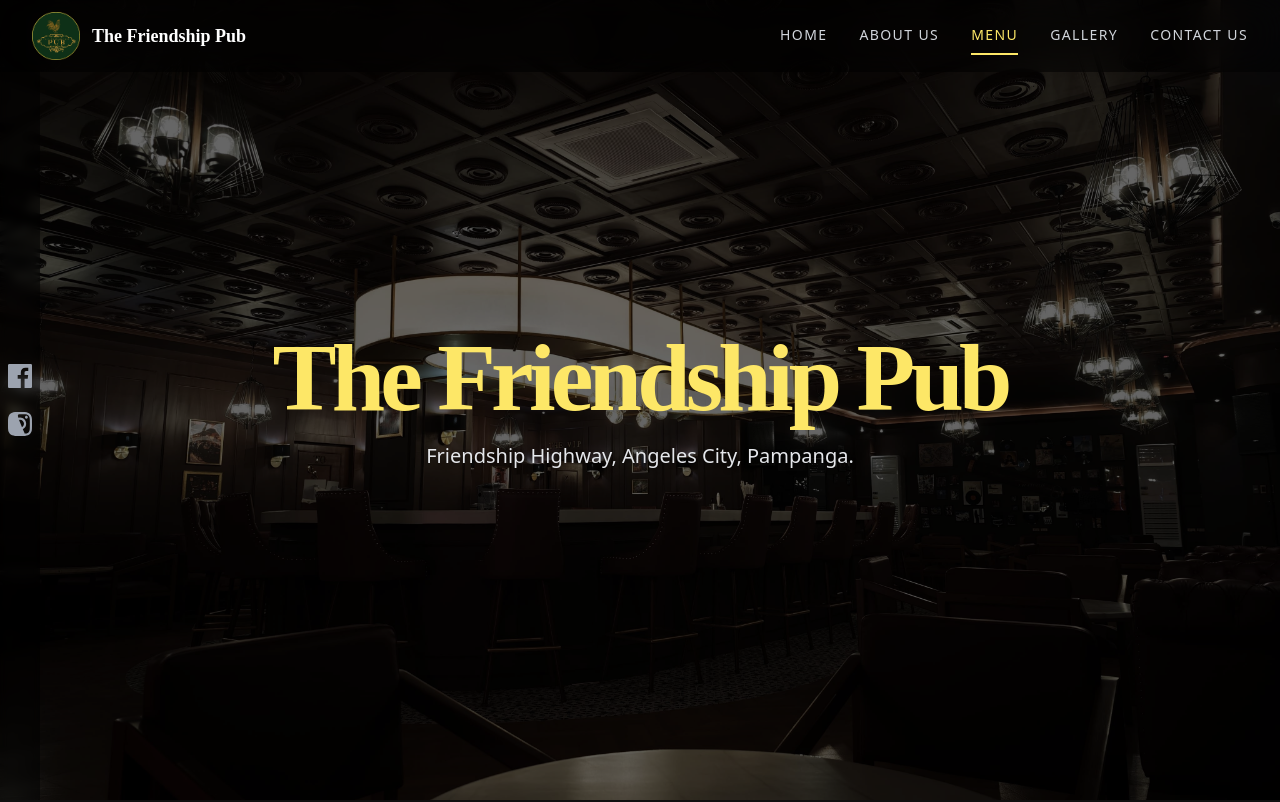
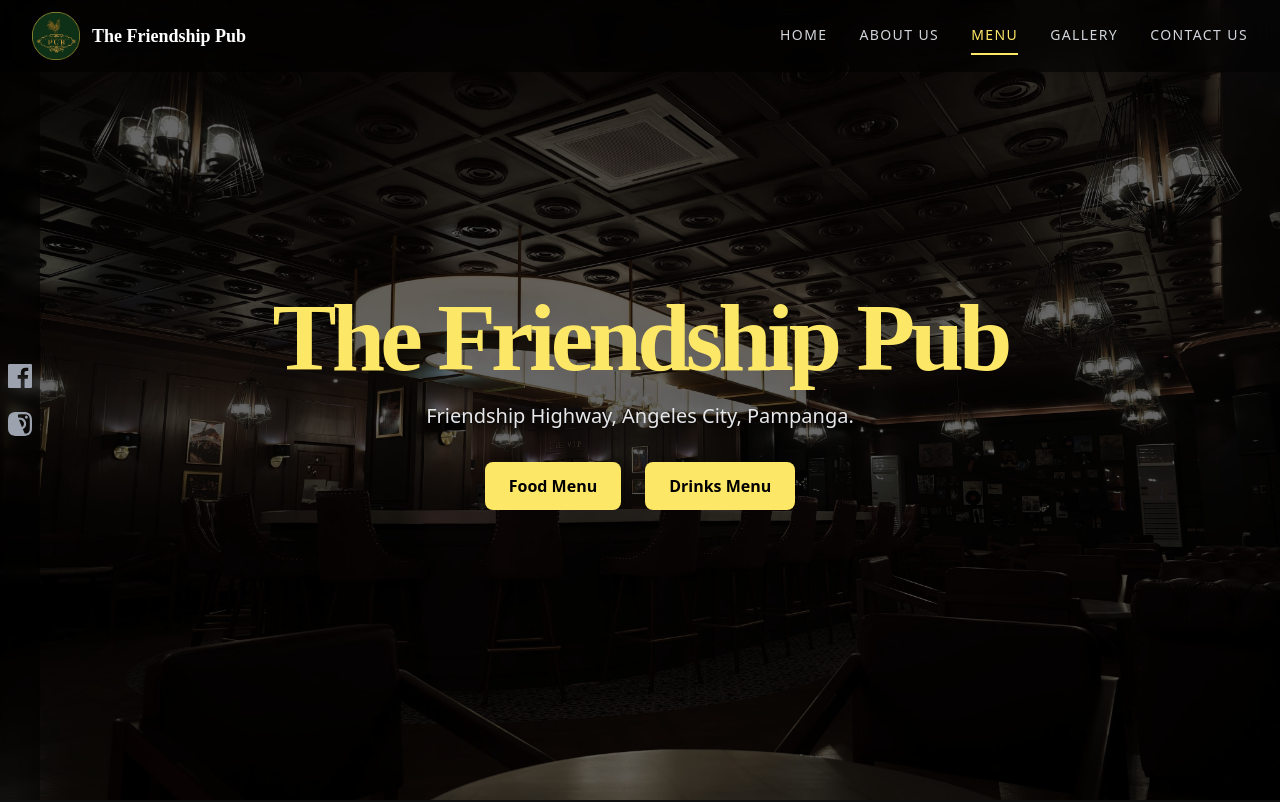
Before and after one commit to dungcadion/the-friendship-pub, a React (Vite) app: page / in a window 1280 px wide. Shown: the top 802 px of the page. Built offline with nearby package versions, Linux system fonts and the light colour scheme.

Commit message:
feat: add menu buttons on home screen

```diff
--- a/src/App.jsx
+++ b/src/App.jsx
@@ -160,6 +160,24 @@ const HomeSection = () => (
       <p className="text-base md:text-lg lg:text-xl font-light text-gray-200 max-w-2xl mx-auto [text-shadow:0_2px_4px_rgba(0,0,0,0.5)]">
         Friendship Highway, Angeles City, Pampanga.
       </p>
+      <div className="flex flex-col md:flex-row justify-center gap-6 mt-8">
+        <a
+          href={foodMenuPdf}
+          target="_blank"
+          rel="noopener noreferrer"
+          className="bg-[#FDE767] text-black font-bold py-3 px-6 rounded-lg hover:bg-yellow-300 transition-colors"
+        >
+          Food Menu
+        </a>
+        <a
+          href={drinksMenuPdf}
+          target="_blank"
+          rel="noopener noreferrer"
+          className="bg-[#FDE767] text-black font-bold py-3 px-6 rounded-lg hover:bg-yellow-300 transition-colors"
+        >
+          Drinks Menu
+        </a>
+      </div>
     </div>
   </section>
 );
```
